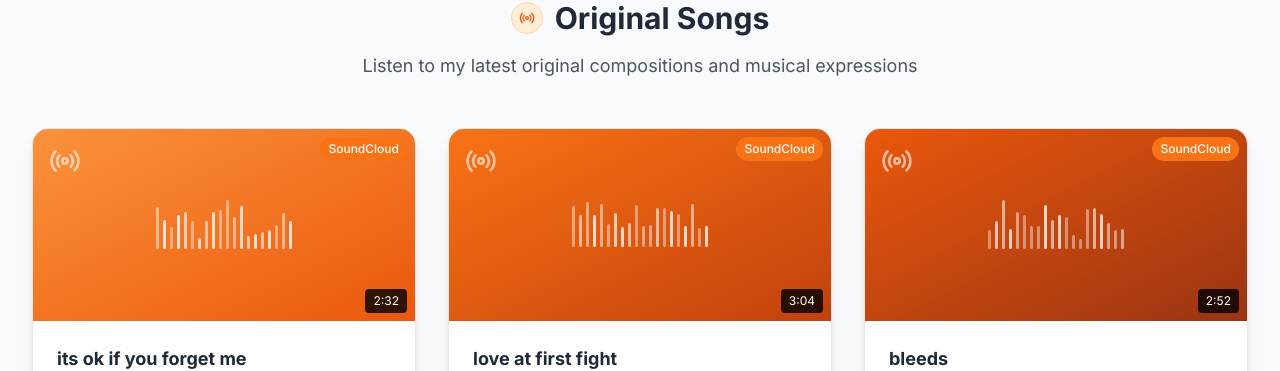
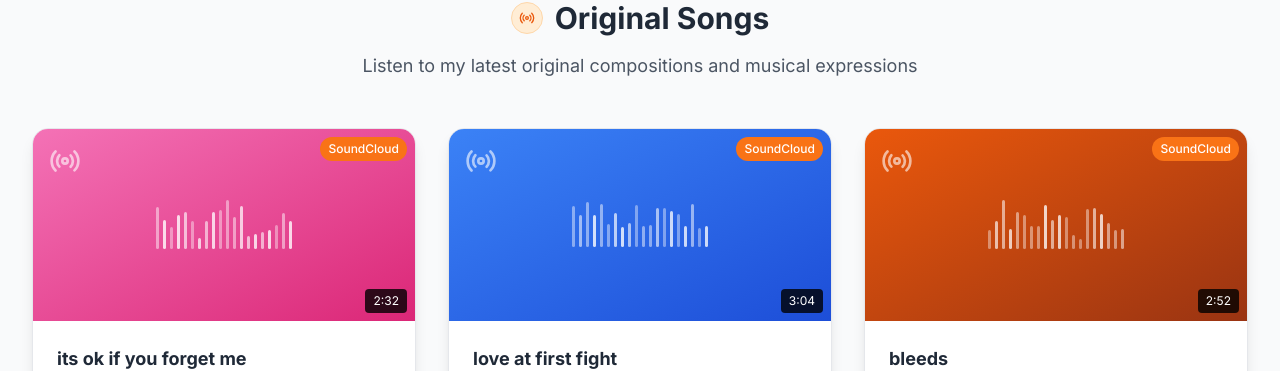
Before and after one commit to niya-shroff/alykatpaulport, a React (Vite) app: page / in a window 1280 px wide. Shown: the part 3576-3947 px from the top of the page. Built offline with nearby package versions, Linux system fonts and the light colour scheme.

Commit message:
Updated ContentSections.tsx

```diff
--- a/src/components/ContentSections.tsx
+++ b/src/components/ContentSections.tsx
@@ -39,7 +39,7 @@ export default function ContentSections() {
       likes: '2',
       url: 'https://soundcloud.com/alykatpaul/its-ok-if-you-forget-me',
       description: 'A deeply personal and emotional original track about letting go and finding peace in forgetting.',
-      gradient: 'from-orange-400 to-orange-600'
+      gradient: 'from-pink-400 to-pink-600'
     },
     {
       title: 'love at first fight',
@@ -47,7 +47,7 @@ export default function ContentSections() {
       likes: '2',
       url: 'https://soundcloud.com/alykatpaul/love-at-first-fight',
       description: 'An original song exploring the complex emotions of relationships and the beauty found in conflict.',
-      gradient: 'from-orange-500 to-orange-700'
+      gradient: 'from-blue-500 to-blue-700'
     },
     {
       title: 'bleeds',
```
